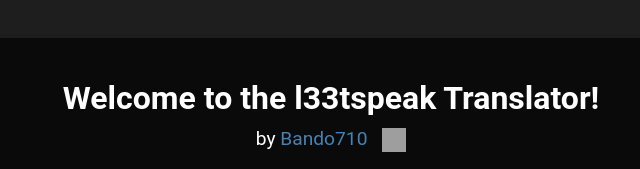
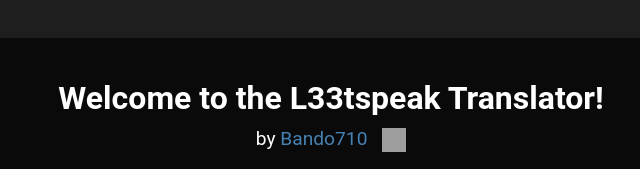
Before and after one commit to bando710/l33tspeak-translator, a plain HTML site: page index.html in a window 1280 px wide. Shown: the top 169 px of the page, 309-949 px from the left. Drawn offline with Linux system fonts and the light colour scheme; grey boxes are pictures that could not be loaded.

Commit message:
Capitalization update

```diff
--- a/index.html
+++ b/index.html
@@ -3,14 +3,14 @@
 <head>
     <meta charset="UTF-8">
     <meta name="viewport" content="width=device-width, initial-scale=1.0">
-    <title>l33tspeak Translator</title>
+    <title>L33tspeak Translator</title>
     <link rel="stylesheet" href="styles.css">
     <script defer src="translator.js"></script>
 </head>
 <body>
     <div class="outer-container">
         <div class="container">
-            <h1>Welcome to the l33tspeak Translator!</h1>
+            <h1>Welcome to the L33tspeak Translator!</h1>
             <div class="author">
                 by <a href="https://github.com/bando710" target="_blank">Bando710</a>
                 <a href="https://www.linkedin.com/in/m-smith-710/" target="_blank">
```
